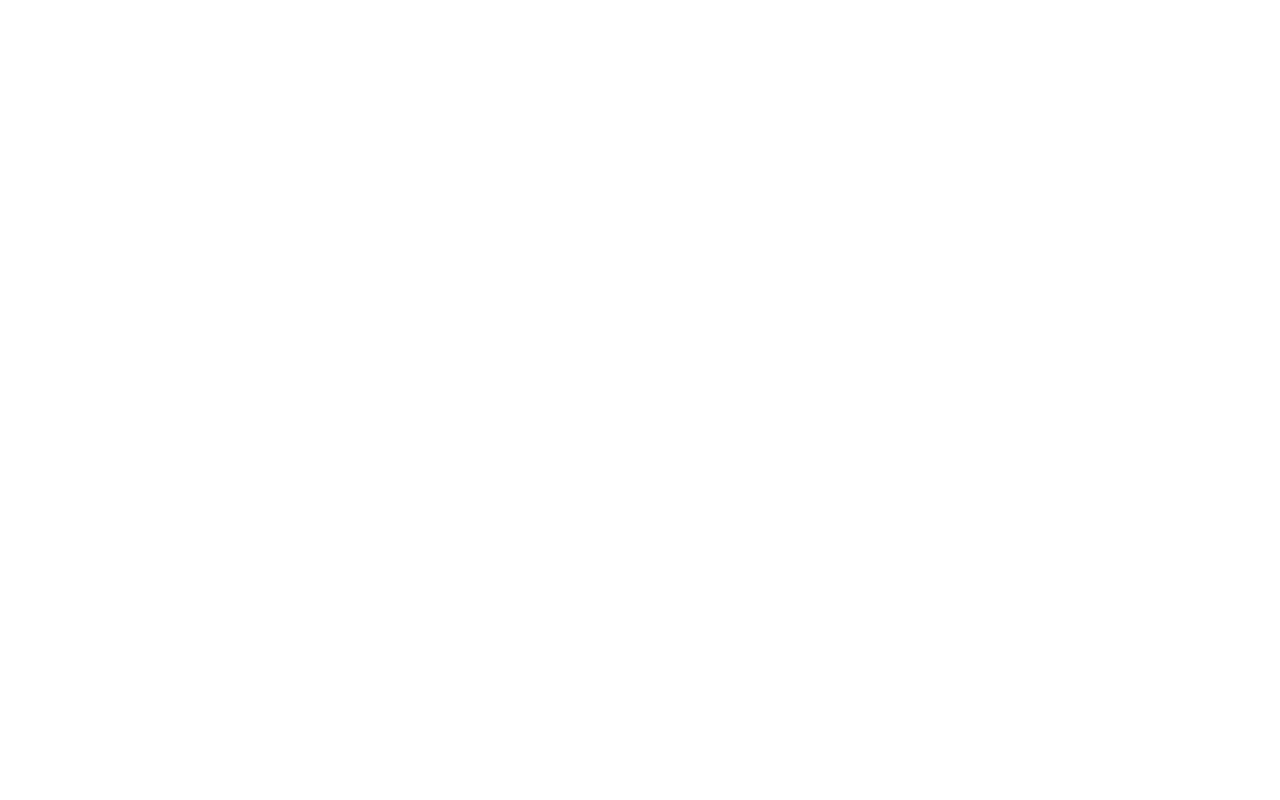
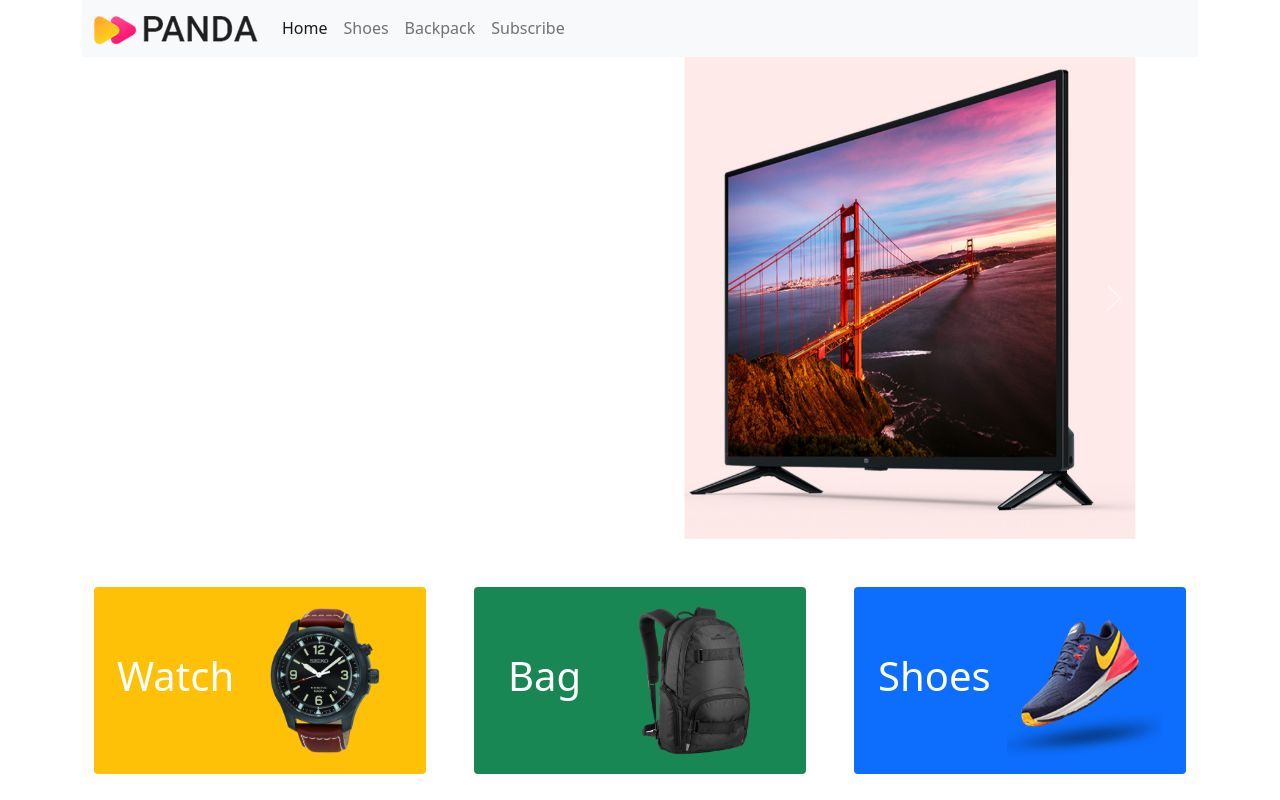
Before and after one commit to Latifurahman/panda-ecommerce, a plain HTML site: page index.html in a window 1280 px wide. Drawn offline with Linux system fonts and the light colour scheme.

Commit message:
added navbar & new thing

```diff
--- a/index.html
+++ b/index.html
@@ -7,7 +7,90 @@
     <link rel="stylesheet" href="css/bootstrap.min.css">
 </head>
 <body>
+    <header>
+        <div class="container">
+            <nav class="navbar navbar-expand-lg navbar-light bg-light">
+                <div class="container-fluid">
+                  <a class="navbar-brand" href="#">
+                      <img src="images/logo.png" alt="">
+                  </a>
+                  <button class="navbar-toggler" type="button" data-bs-toggle="collapse" data-bs-target="#navbarNavAltMarkup" aria-controls="navbarNavAltMarkup" aria-expanded="false" aria-label="Toggle navigation">
+                    <span class="navbar-toggler-icon"></span>
+                  </button>
+                  <div class="collapse navbar-collapse" id="navbarNavAltMarkup">
+                    <div class="navbar-nav">
+                      <a class="nav-link active" aria-current="page" href="#">Home</a>
+                      <a class="nav-link" href="#">Shoes</a>
+                      <a class="nav-link" href="#">Backpack</a>
+                      <a class="nav-link" href="#">Subscribe</a>
+                    </div>
+                  </div>
+                </div>
+              </nav>
 
+              <div id="carouselExampleControls" class="carousel slide" data-bs-ride="carousel">
+                <div class="carousel-inner">
+                  <div class="carousel-item active">
+                    <div class="row">
+                        <div class="col-md-7"></div>
+                        <div class="col-md-5">
+                            <img src="images/banner-images/tv.png" class="d-block w-100" alt="...">
+                        </div>
+                    </div>
+                  </div>
+                  <div class="carousel-item">
+                    <div class="row">
+                        <div class="col-md-7"></div>
+                        <div class="col-md-5">
+                            <img src="images/banner-images/headphone.png" class="d-block w-100" alt="...">
+                        </div>
+                    </div>
+                  </div>
+                  <div class="carousel-item">
+                    <div class="row">
+                        <div class="col-md-7"></div>
+                        <div class="col-md-5">
+                            <img src="images/banner-images/xbox.png" class="d-block w-100" alt="...">
+                        </div>
+                    </div>
+                  </div>
+                </div>
+                <a class="carousel-control-prev" href="#carouselExampleControls" role="button" data-bs-slide="prev">
+                  <span class="carousel-control-prev-icon" aria-hidden="true"></span>
+                  <span class="visually-hidden">Previous</span>
+                </a>
+                <a class="carousel-control-next" href="#carouselExampleControls" role="button" data-bs-slide="next">
+                  <span class="carousel-control-next-icon" aria-hidden="true"></span>
+                  <span class="visually-hidden">Next</span>
+                </a>
+              </div>
+        </div>
+    </header>
+    <main>
+        <section class="container px-4 mt-5">
+            <div class="row gx-5">
+              <div class="col">
+               <div class="p-3 rounded bg-warning d-flex justify-content-around align-items-center text-white">
+                   <h1>Watch</h1>
+                   <img src="images/categories/watch.png" alt="">
+                </div>
+              </div>
+              <div class="col">
+                <div class="p-3 rounded bg-success d-flex justify-content-around align-items-center text-white">
+                    <h1>Bag</h1>
+                    <img src="images/categories/bag.png" alt="">
+                 </div>
+               </div>
+               <div class="col">
+                <div class="p-3 rounded bg-primary d-flex justify-content-around align-items-center text-white">
+                    <h1>Shoes</h1>
+                    <img src="images/categories/shoes.png" alt="">
+                 </div>
+               </div>
+
+            </div>
+          </section>
+    </main>
 
 
     <script src="js/bootstrap.min.js"></script>
```
